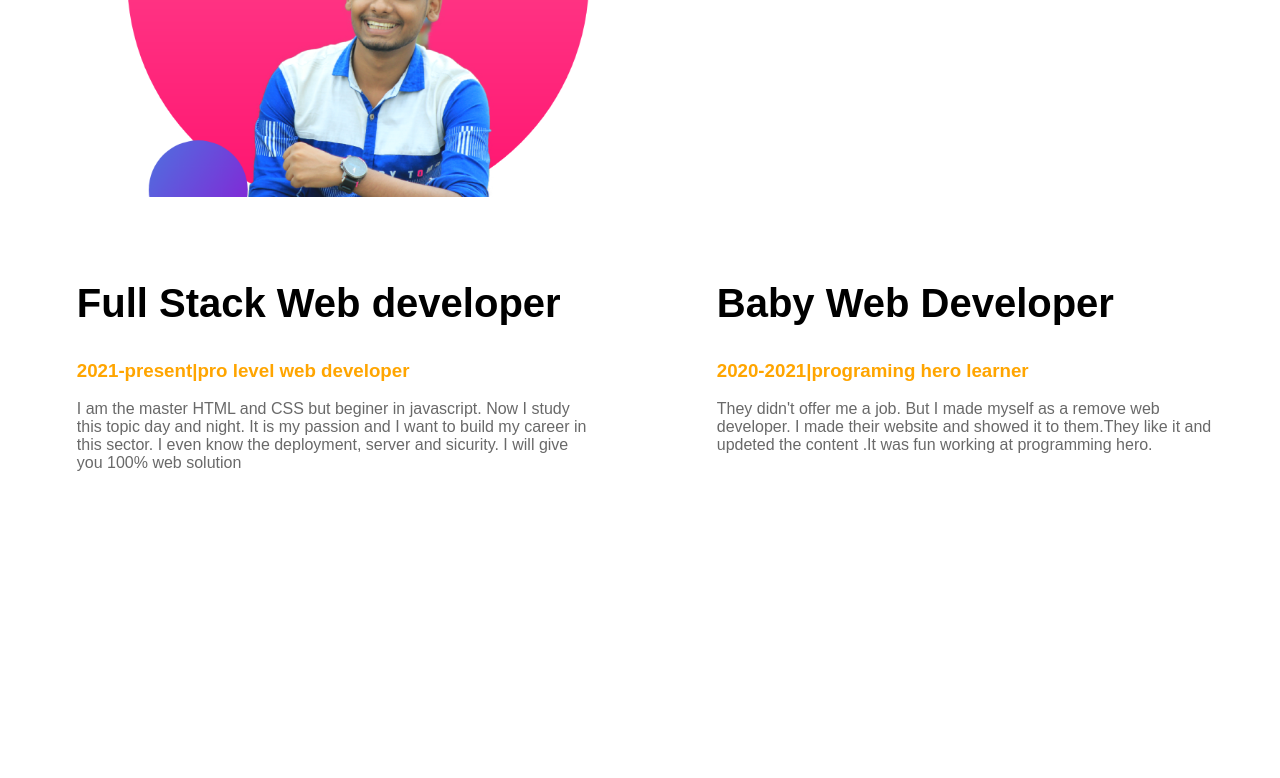
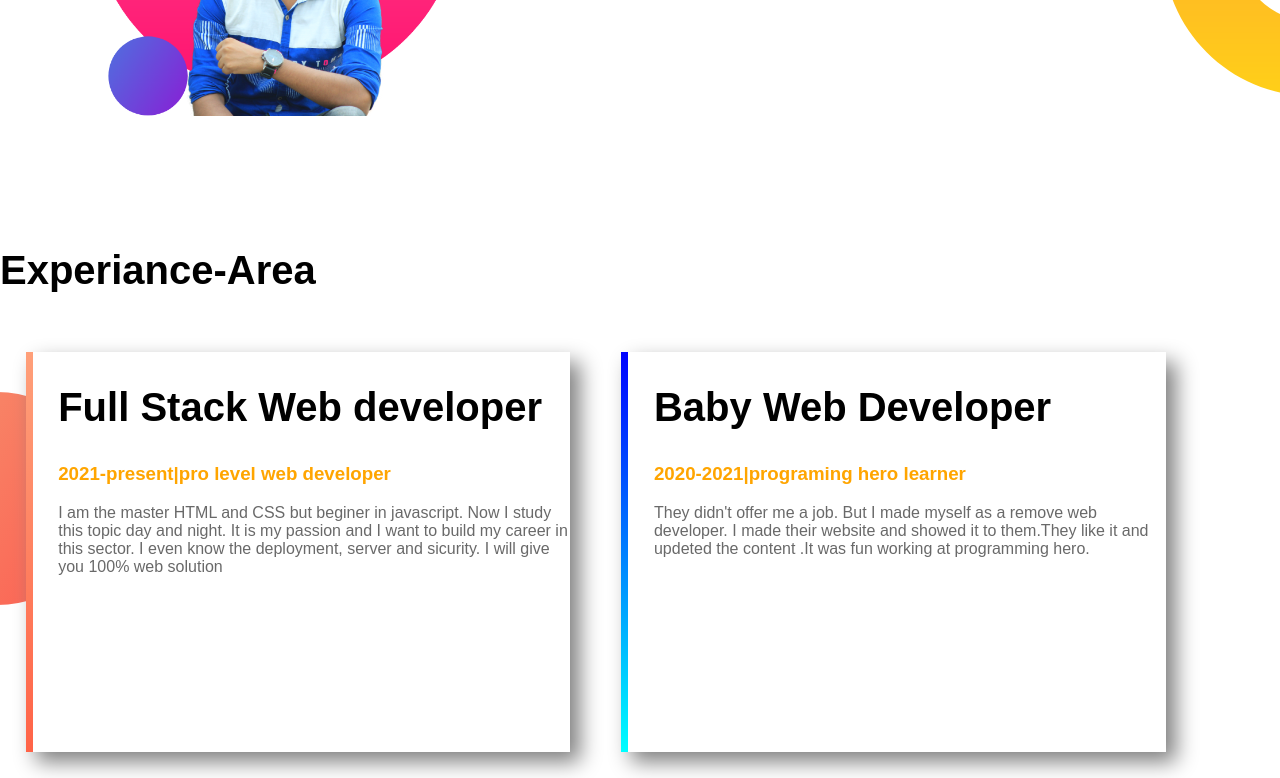
Before and after one commit to forhad402/web-portfolio, a plain HTML site: page index.html in a window 1280 px wide. Shown: the part 803-1581 px from the top of the page. Before the commit the page ends 1500 px from the top, so only its background shows below. Drawn offline with Linux system fonts and the light colour scheme.

Commit message:
finished my first website

```diff
--- a/index.html
+++ b/index.html
@@ -40,9 +40,10 @@
 
 </div>
    </section>
-
-   <section class="experiance area">
-      <div class="half-width">
+<br>
+   <section class="experiance-area">
+      <h2>Experiance-Area</h2>
+      <div id="full-stack" class="half-width single-experiance">
          <h2>Full Stack Web developer</h2>
          <h3 class="orange-highlight">2021-present|pro level web developer</h3>
           <p>I am the master HTML and CSS but beginer in javascript.
@@ -52,15 +53,15 @@
 
          </div>
 
-<div class="half-width">
+<div id="baby-web" class="half-width single-experiance">
 <h2>Baby Web Developer</h2>
 <h3 class="orange-highlight">2020-2021|programing hero learner</h3>
 <p>They didn't offer me a job. But I made myself as a remove web developer.
    I made their website and showed it to them.They like it and updeted the content
    .It was fun working at programming hero.</p>
 </div>
+   </section>
 
 
-   </section>
 </body>
 </html>
--- a/style.css
+++ b/style.css
@@ -10,15 +10,15 @@ h2{font-size: 40px;
 .orange-highlight{color: orange;
 }
 .half-width {width: 40%; float: left;
-          margin:4%;
+          margin:2%;
             padding-left: 2%;
 }
-.half-width img{ width: 100%;
+.half-width img{ width: 80%;
 }
 .top-banner {background-image: url("top-banner.png");
              background-repeat: no-repeat;
 }
-section { height:500px;overflow: hidden;
+section { height:500px;
  }
 .link-button { text-decoration: none;
              background-image: linear-gradient(45deg, LightSalmon,tomato);
@@ -30,5 +30,25 @@ section { height:500px;overflow: hidden;
 
 .dream-area{background-image:url("images/dream-bg.png");
            background-repeat: no-repeat;
+           background-position: right;
 
 }
+.single-experiance { box-shadow: 10px 10px 20px gray;
+    height: 80%; float: left; background-color: white;
+
+}
+.experiance-area { background-image: url("images/exp-bg.png");
+    background-repeat: no-repeat;
+    background-position: left;
+}
+#full-stack {border-left: 7px solid;
+    border-image:linear-gradient(LightSalmon, tomato);
+   border-image-slice: 1;
+
+    }
+    #baby-web {border-left: 7px solid;
+        border-image:linear-gradient(blue,cyan);
+       border-image-slice: 1;
+
+        }
+        footer p {text-align: center;}
```
